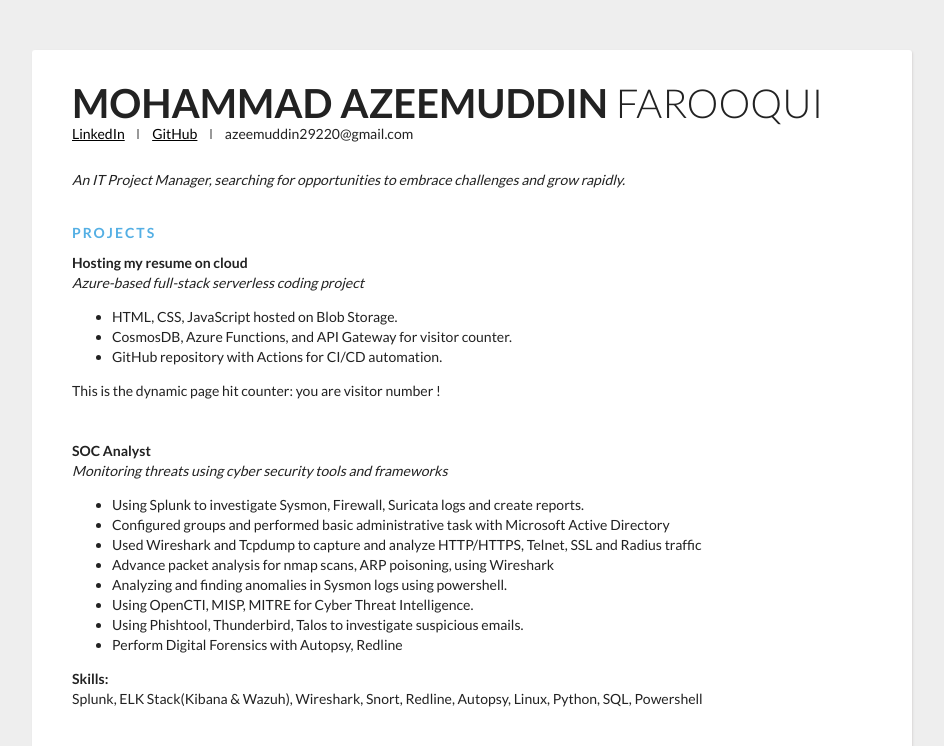
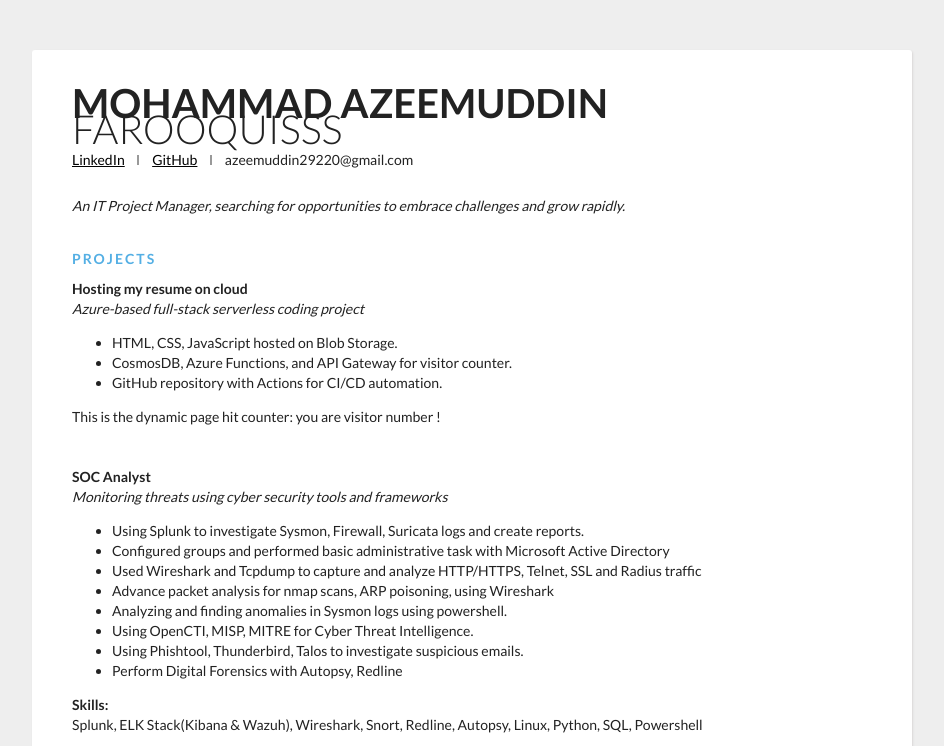
Before and after one commit to Azeemuddin47/Azure-Resume, a plain HTML site: page Frontend/index.html in a window 1280 px wide. Shown: the top 746 px of the page, without its empty margins (168-1112 px from the left). Drawn offline with nearby package versions, Linux system fonts and the light colour scheme; no server answers.

Commit message:
Frontend Changed

```diff
--- a/Frontend/index.html
+++ b/Frontend/index.html
@@ -13,7 +13,7 @@
   <div class="header">
     <div class="full-name">
       <span class="first-name">Mohammad Azeemuddin</span>
-      <span class="last-name">Farooqui</span>
+      <span class="last-name">Farooquisss</span>
     </div>
     <div class="contact-info">
       <span class="email-val"><a href="https://www.linkedin.com/in/azeem47/" target="_blank">LinkedIn</a></span>
```
